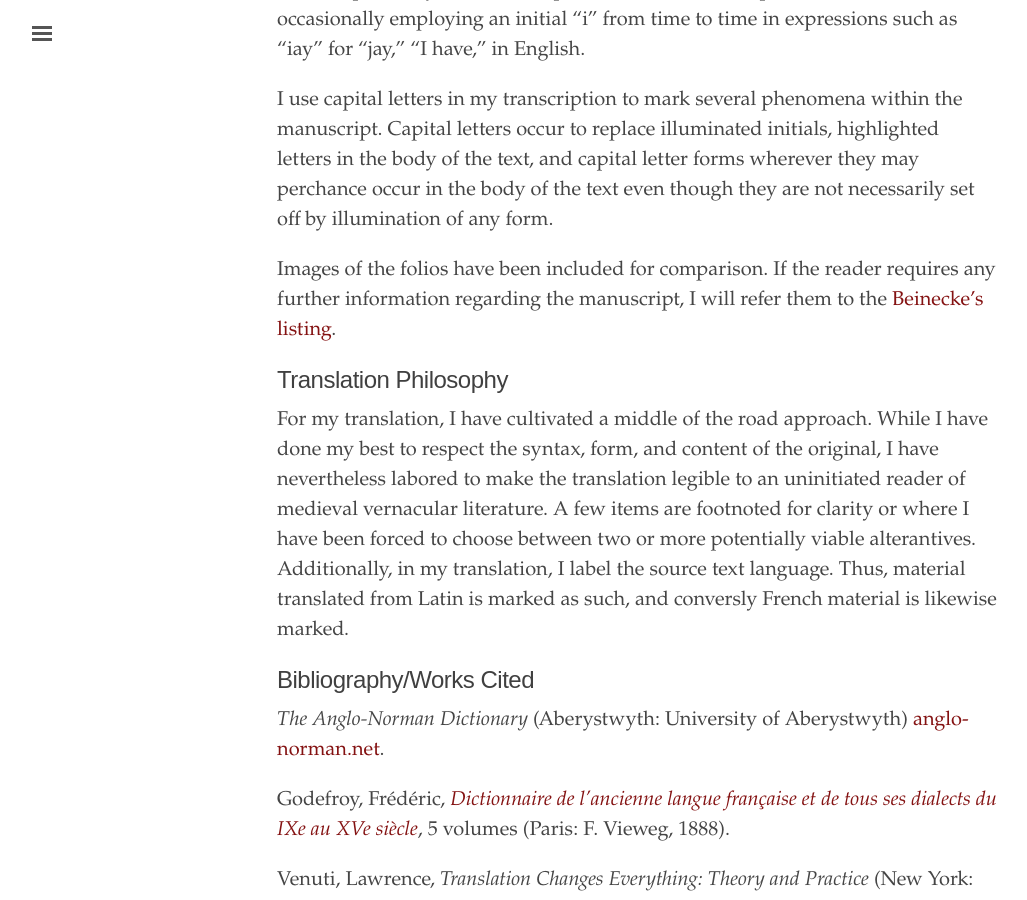
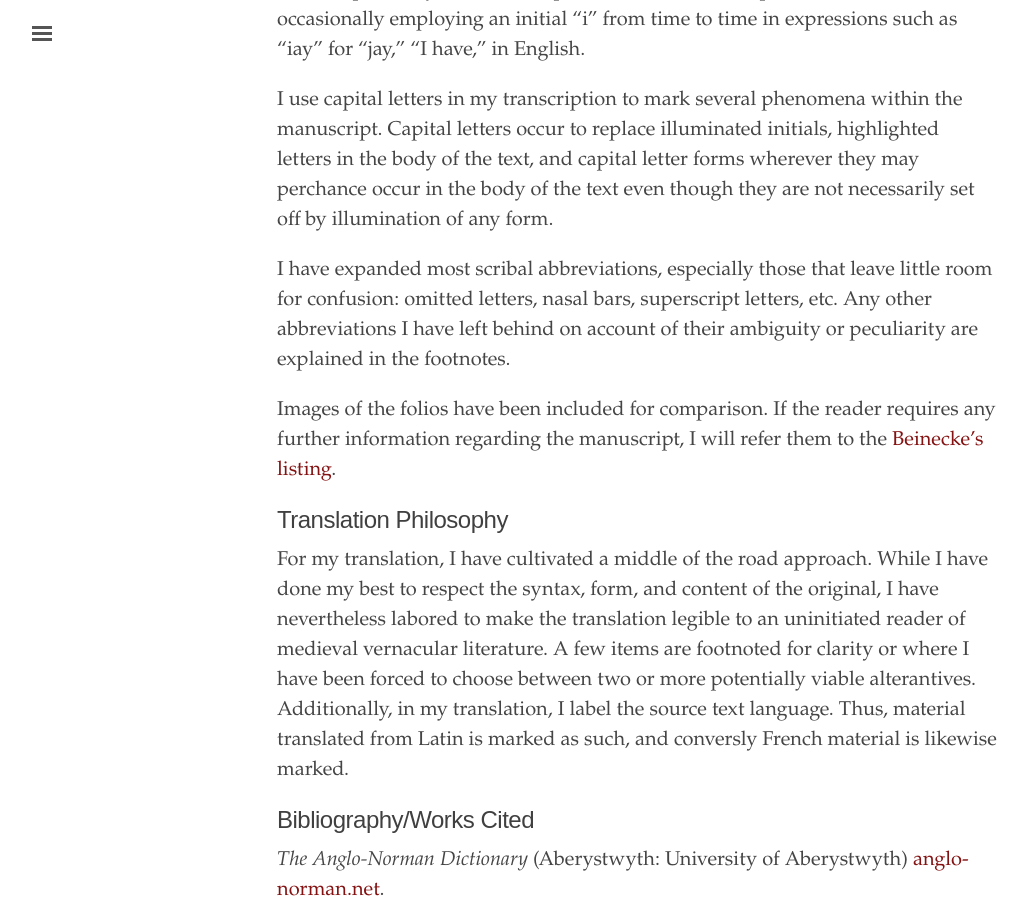
Before and after one commit to oldfrenchtexts/L-aiguillon-d-amour-divine, a Jekyll site: the page built from about.md, in a window 1280 px wide and 900 px high, scrolled down 1067 px. Shown: the whole window, without its empty margins (3-1030 px from the left). Built offline with Jekyll 4.4.1, drawn with Linux system fonts in a browser that asks for light colours.

Commit message:
Update about.md

```diff
--- a/about.md
+++ b/about.md
@@ -19,6 +19,8 @@ I have conserved “i” and “j” wherever they are clearly distinct. Though
 
 I use capital letters in my transcription to mark several phenomena within the manuscript. Capital letters occur to replace illuminated initials, highlighted letters in the body of the text, and capital letter forms wherever they may perchance occur in the body of the text even though they are not necessarily set off by illumination of any form.
 
+I have expanded most scribal abbreviations, especially those that leave little room for confusion: omitted letters, nasal bars, superscript letters, etc. Any other abbreviations I have left behind on account of their ambiguity or peculiarity are explained in the footnotes.
+
 Images of the folios have been included for comparison. If the reader requires any further information regarding the manuscript, I will refer them to the [Beinecke's listing](https://pre1600ms.beinecke.library.yale.edu/docs/pre1600.ms1166.htm).
 
 ## Translation Philosophy
```
